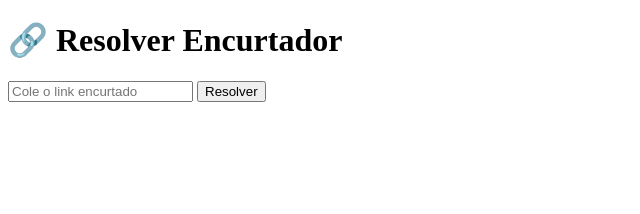
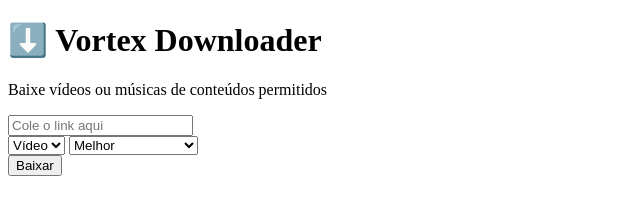
Before and after one commit to ffvortex20-lgtm/VortexAi, a plain HTML site: page index.html in a window 1280 px wide. Shown: the whole page, without its empty margins (0-640 px from the left). Drawn offline with Linux system fonts and the light colour scheme.

Commit message:
Update index.html

```diff
--- a/index.html
+++ b/index.html
@@ -1,15 +1,43 @@
 <!DOCTYPE html>
 <html lang="pt-BR">
 <head>
-<meta charset="UTF-8">
-<title>Link Resolver</title>
-<link rel="stylesheet" href="style.css">
+<meta charset="UTF-8" />
+<meta name="viewport" content="width=device-width, initial-scale=1.0" />
+<title>Vortex Downloader</title>
+<link rel="stylesheet" href="style.css" />
 </head>
 <body>
-<h1>🔗 Resolver Encurtador</h1>
-<input id="url" placeholder="Cole o link encurtado" />
-<button onclick="resolver()">Resolver</button>
-<p id="result"></p>
+<div class="container">
+<h1>⬇️ Vortex Downloader</h1>
+<p>Baixe vídeos ou músicas de conteúdos permitidos</p>
+
+
+<input id="url" placeholder="Cole o link aqui" />
+
+
+<div class="options">
+<select id="type">
+<option value="video">Vídeo</option>
+<option value="audio">Áudio</option>
+</select>
+
+
+<select id="quality">
+<option value="best">Melhor</option>
+<option value="2160p">4K (se disponível)</option>
+<option value="1080p">1080p</option>
+<option value="720p">720p</option>
+</select>
+</div>
+
+
+<button onclick="download()">Baixar</button>
+
+
+<div id="status"></div>
+</div>
+
+
 <script src="app.js"></script>
 </body>
 </html>
```
